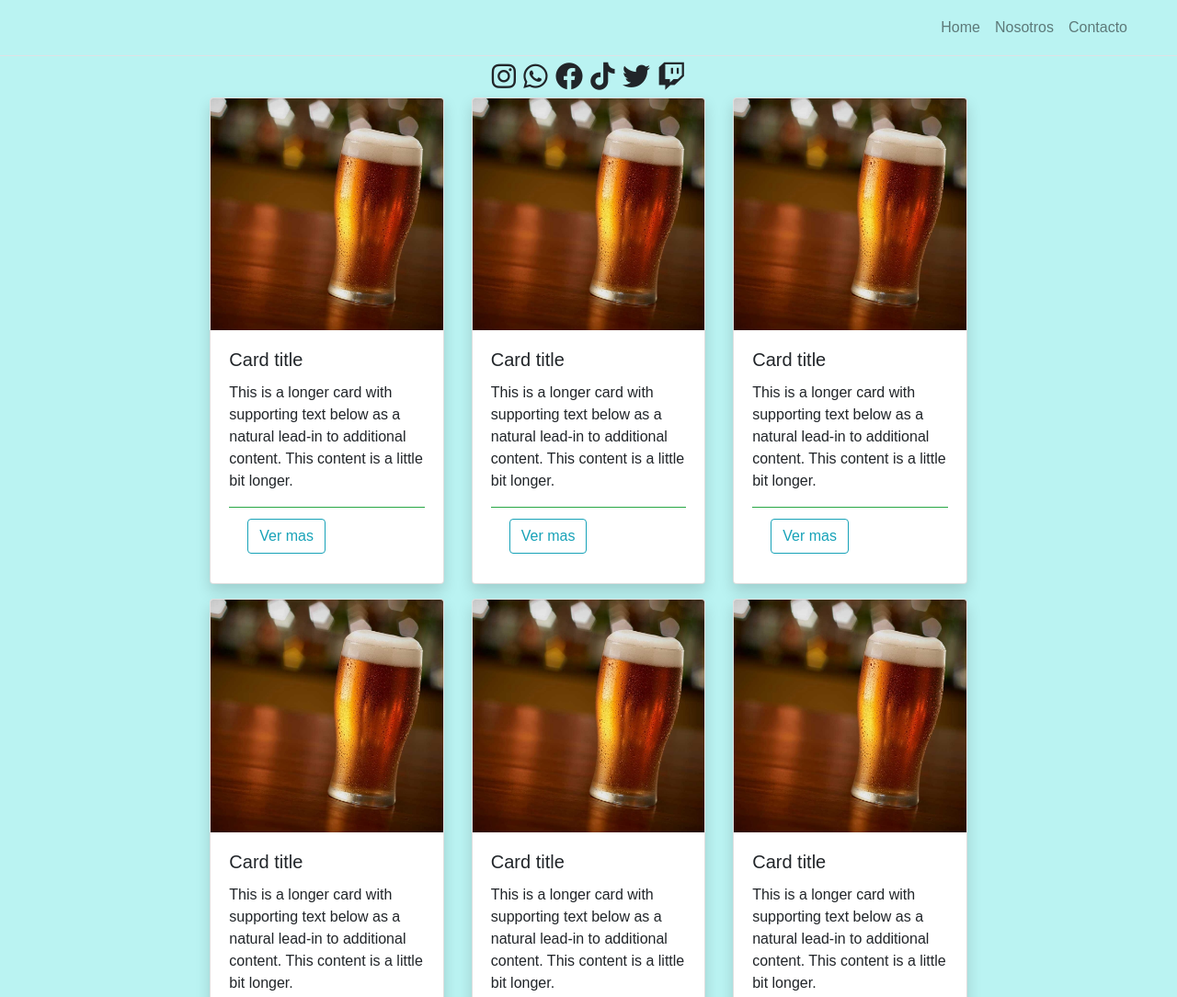
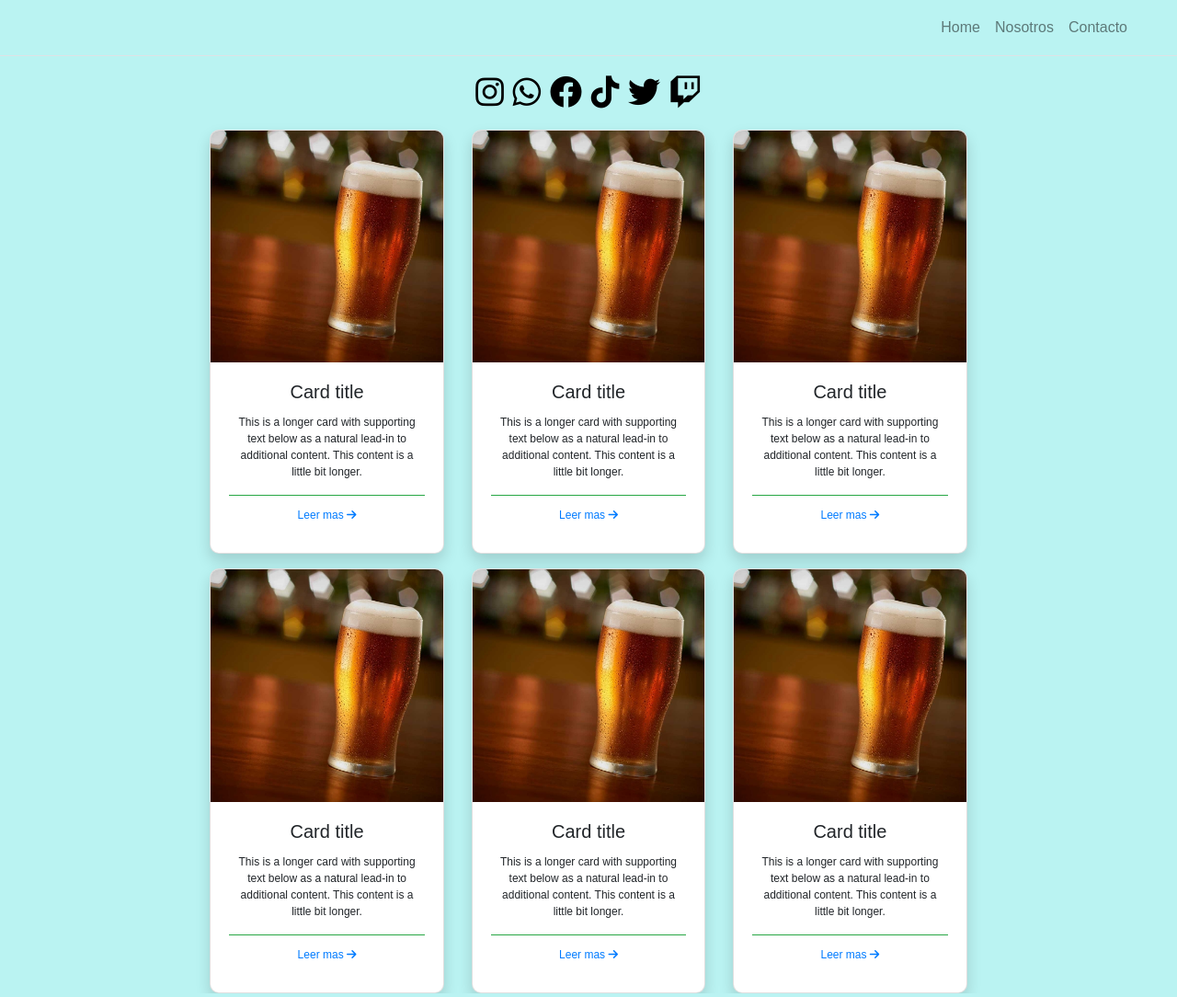
Before and after one commit to turkinhio/yami.github.io, a website: page index.html in a window 1280 px wide. Shown: the top 1084 px of the page at 92% size. Drawn offline with Linux system fonts and the light colour scheme.

Commit message:
css redes cards

```diff
--- a/css/simple-sidebar.css
+++ b/css/simple-sidebar.css
@@ -1,3 +1,13 @@
+:root{
+  --facebook: #3b5998;
+  --instagram: #e4405f;
+  --whatsapp: #25d366;
+  --twitter: #00acee;
+  --tiktok: #FFFFFF;
+  --twitch: #6441a5;
+}
+
+
 body{
   font-family: 'Poppins', sans-serif;
   background-color: #BAF3F2;
@@ -47,17 +57,44 @@ body{
   }
 }
 
+/*estilo y animacion de los iconos*/
 .iconos{
   display: flex;
   align-items: center;
   justify-content: center;
-  font-size: 30px;
+  font-size: 35px;
+  height: 80px;
+}
+.iconos a{
+  color: black;
+  transition: .2s;
+}
+.iconos .fa-instagram:hover{
+  color: var(--instagram);
+}
+.iconos .fa-whatsapp:hover{
+  color: var(--whatsapp);
+}
+.iconos .fa-facebook:hover{
+  color: var(--facebook);
+}
+.iconos .fa-tiktok:hover{
+  color: var(--tiktok);
+}
+.iconos .fa-twitter:hover{
+  color: var(--twitter);
+}
+.iconos .fa-twitch:hover{
+  color: var(--twitch);
 }
 
+
+/*estilo del navbar*/
 .navbar{
   list-style: none;
   text-align: center;
-}
+
+  }
 .nav-link{
   display: inline-block;
   margin-block: 2px;
@@ -82,3 +119,15 @@ body{
 .nav-link:hover::after{
   transform: scaleX(1);
 }
+
+/*estilo de los cards en landing*/
+.card-deck .card{
+ border-radius: 10px;
+ overflow: hidden;
+ text-align: center;
+ transition: all 0.25s;
+ font-size: 12px;
+}
+.card-deck .card:hover{
+  transform: translateY(-10px);
+}
--- a/index.html
+++ b/index.html
@@ -8,13 +8,13 @@
   <meta name="description" content="">
   <meta name="author" content="">
 
-  <title>India</title>
+  <title>Indiana Beer</title>
 
   <!-- Bootstrap core CSS -->
   <link href="vendor/bootstrap/css/bootstrap.min.css" rel="stylesheet">
   <link rel="stylesheet" href="css/css/all.min.css">
-  <link rel="stylesheet" href="css/css/all.min.css">
-  <link rel="stylesheet" href="css/allsite.css">
+
+
 
   <!-- Custom styles for this template -->
   <link href="css/simple-sidebar.css" rel="stylesheet">
@@ -58,12 +58,12 @@
 
         <div class="container-fluid col-10 iconos">
           <div class="" >
-            <i class="fa-brands fa-instagram"></i>
-            <i class="fa-brands fa-whatsapp"></i>
-            <i class="fa-brands fa-facebook"></i>
-            <i class="fa-brands fa-tiktok"></i>
-            <i class="fa-brands fa-twitter"></i>
-            <i class="fa-brands fa-twitch"></i>
+            <a href="http://google.com"><i class="fa-brands fa-instagram"></i></a>
+            <a href=""><i class="fa-brands fa-whatsapp"></i></a>
+            <a href=""><i class="fa-brands fa-facebook"></i></a>
+            <a href=""><i class="fa-brands fa-tiktok"></i></a>
+            <a href=""><i class="fa-brands fa-twitter"></i></a>
+            <a href=""><i class="fa-brands fa-twitch"></i></a>
           </div>
         </div>
 
@@ -75,7 +75,7 @@
                 <h5 class="card-title">Card title</h5>
                 <p class="card-text">This is a longer card with supporting text below as a natural lead-in to additional content. This content is a little bit longer.</p>
                 <div class="card-footer bg-transparent border-success">
-                  <button class="btn btn-outline-info">Ver mas</button>
+                  <a href="#">Leer mas <i class="fa-solid fa-arrow-right"></i></a>
                 </div>
               </div>
             </div>
@@ -85,7 +85,7 @@
                 <h5 class="card-title">Card title</h5>
                 <p class="card-text">This is a longer card with supporting text below as a natural lead-in to additional content. This content is a little bit longer.</p>
                 <div class="card-footer bg-transparent border-success">
-                  <button class="btn btn-outline-info">Ver mas</button>
+                  <a href="#">Leer mas <i class="fa-solid fa-arrow-right"></i></a>
                 </div>
               </div>
             </div>
@@ -95,7 +95,7 @@
                 <h5 class="card-title">Card title</h5>
                 <p class="card-text">This is a longer card with supporting text below as a natural lead-in to additional content. This content is a little bit longer.</p>
                 <div class="card-footer bg-transparent border-success">
-                  <button class="btn btn-outline-info">Ver mas</button>
+                  <a href="#">Leer mas <i class="fa-solid fa-arrow-right"></i></a>
                 </div>
               </div>
             </div>
@@ -108,7 +108,7 @@
                 <h5 class="card-title">Card title</h5>
                 <p class="card-text">This is a longer card with supporting text below as a natural lead-in to additional content. This content is a little bit longer.</p>
                 <div class="card-footer bg-transparent border-success">
-                  <button class="btn btn-outline-info">Ver mas</button>
+                  <a href="#">Leer mas <i class="fa-solid fa-arrow-right"></i></a>
                 </div>
               </div>
             </div>
@@ -118,7 +118,7 @@
                 <h5 class="card-title">Card title</h5>
                 <p class="card-text">This is a longer card with supporting text below as a natural lead-in to additional content. This content is a little bit longer.</p>
                 <div class="card-footer bg-transparent border-success">
-                  <button class="btn btn-outline-info">Ver mas</button>
+                  <a href="#">Leer mas <i class="fa-solid fa-arrow-right"></i></a>
                 </div>
               </div>
             </div>
@@ -128,7 +128,7 @@
                 <h5 class="card-title">Card title</h5>
                 <p class="card-text">This is a longer card with supporting text below as a natural lead-in to additional content. This content is a little bit longer.</p>
                 <div class="card-footer bg-transparent border-success">
-                  <button class="btn btn-outline-info">Ver mas</button>
+                  <a href="#">Leer mas <i class="fa-solid fa-arrow-right"></i></a>
                 </div>
               </div>
             </div>
```
Also changed, not shown: contacto.html (added), nosotros.html (added).
